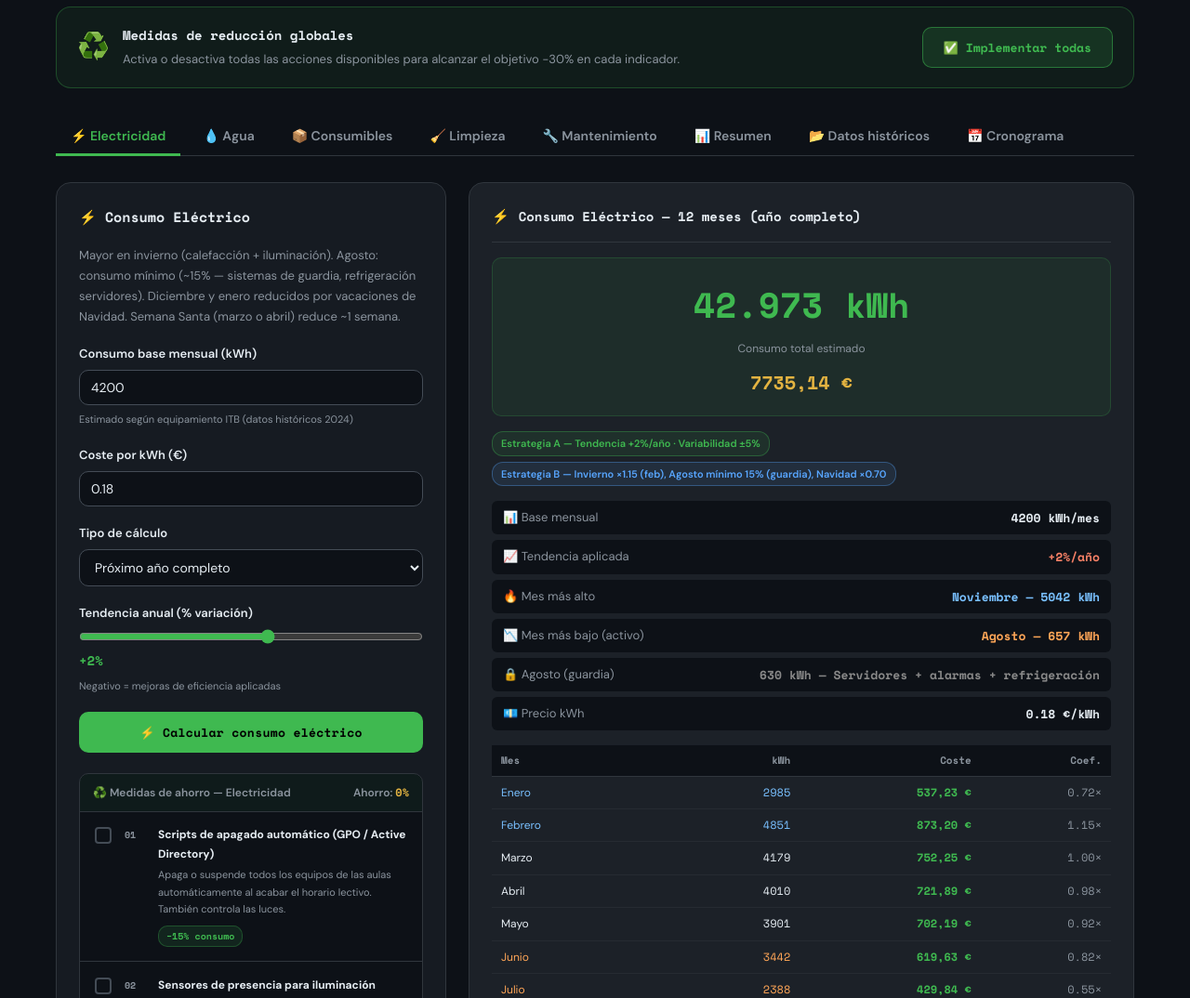
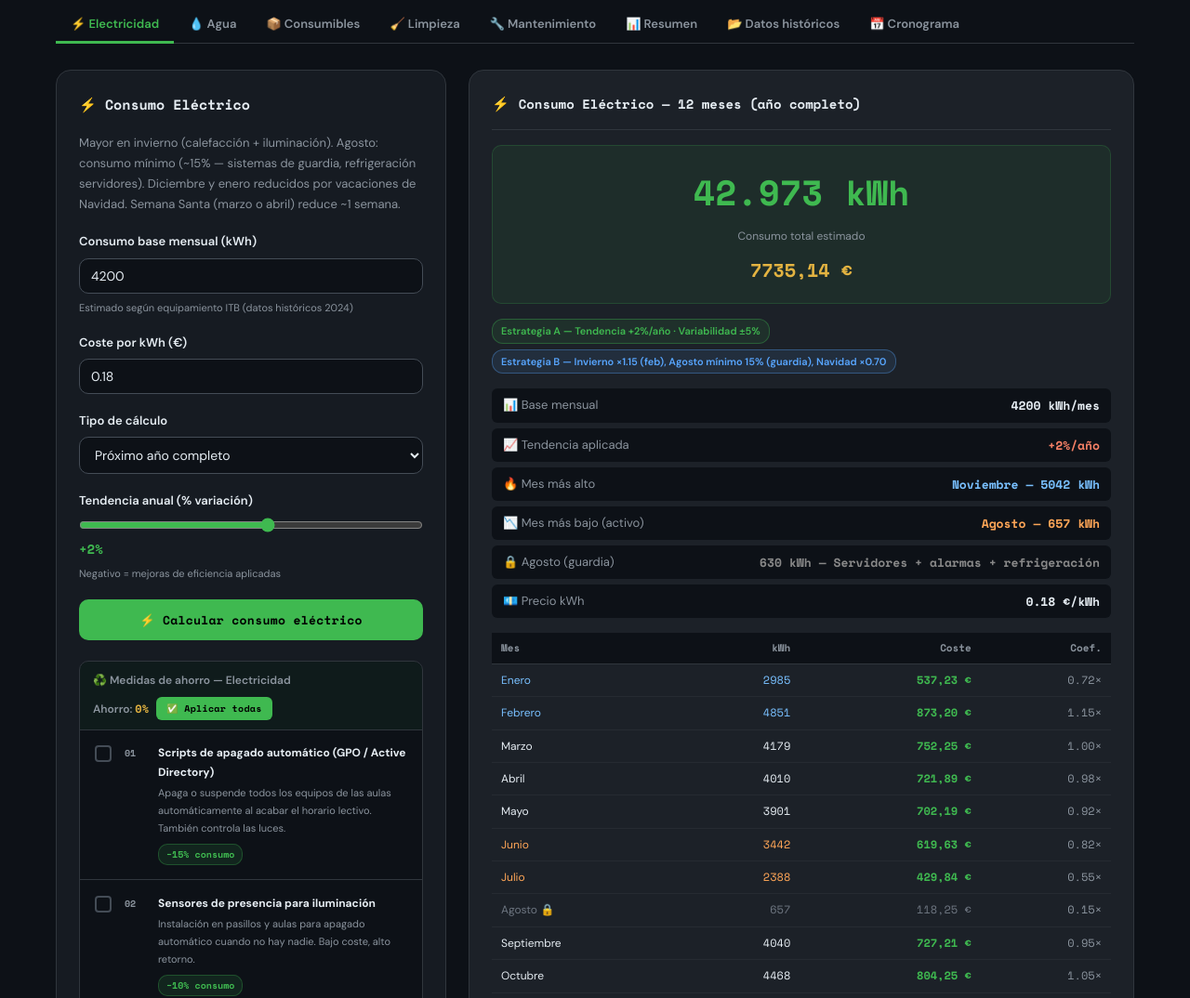
Before and after one commit to ITB2526-FranMendoza/TA08-G8-mendozaFran-mateosRuben, a plain HTML site: page index.html in a window 1280 px wide. Shown: the part 840-1914 px from the top of the page at 93% size. Drawn offline with nearby package versions, Linux system fonts and the light colour scheme.

Commit message:
Ficheros Finalizados

```diff
--- a/app.js
+++ b/app.js
@@ -273,7 +273,33 @@ function actualizarResumenGlobal() {
   });
   document.getElementById('sum-total').textContent = total > 0 ? fmtEur(total) : '—';
   if (values.length > 0) {
-    crearChart('chart-resumen', labels, [{ label:'Coste estimado (€)', data:values, backgroundColor:colors, borderRadius:8, borderSkipped:false }], 'bar', '€');
+    if (charts['chart-resumen']) charts['chart-resumen'].destroy();
+    const ctx = document.getElementById('chart-resumen')?.getContext('2d');
+    if (ctx) {
+      charts['chart-resumen'] = new Chart(ctx, {
+        type: 'bar',
+        data: { labels, datasets: [{ label:'Coste estimado (€)', data:values, backgroundColor:colors, borderRadius:10, borderSkipped:false }] },
+        options: {
+          maintainAspectRatio: false,
+          responsive: true,
+          plugins: {
+            legend: { display: false },
+            tooltip: {
+              backgroundColor: '#161b22', borderColor: '#30363d', borderWidth: 1,
+              titleColor: '#e6edf3', bodyColor: '#8b949e',
+              callbacks: {
+                label: c => ' ' + c.parsed.y.toLocaleString('es-ES', {minimumFractionDigits:2, maximumFractionDigits:2}) + ' €'
+              }
+            }
+          },
+          scales: {
+            x: { grid: { color: 'rgba(48,54,61,0.5)' }, ticks: { color: '#8b949e', font: { family: 'DM Sans', size: 13 } } },
+            y: { grid: { color: 'rgba(48,54,61,0.5)' }, ticks: { color: '#8b949e', font: { family: 'DM Sans', size: 12 },
+              callback: v => v.toLocaleString('es-ES') + ' €' } }
+          }
+        }
+      });
+    }
   }
   // Actualizar proyección cronograma si ya existe la función
   if (typeof crearChartCronograma === 'function') setTimeout(crearChartCronograma, 50);
@@ -360,7 +386,30 @@ function quitarTodas() {
 
 
 // ─────────────────────────────────────────
-// CÁLCULOS 1 y 2 — ELECTRICIDAD
+// APLICAR / QUITAR POR APARTADO
+// ─────────────────────────────────────────
+function aplicarSeccion(indicador) {
+  const ids = Object.keys(AHORROS[indicador]);
+  ids.forEach(id => { const el = document.getElementById(id); if (el) el.checked = true; });
+  aplicarAhorro(indicador);
+  const btnA = document.getElementById(`btn-apply-${indicador}`);
+  const btnR = document.getElementById(`btn-remove-${indicador}`);
+  if (btnA) btnA.style.display = 'none';
+  if (btnR) btnR.style.display = 'inline-flex';
+}
+
+function quitarSeccion(indicador) {
+  const ids = Object.keys(AHORROS[indicador]);
+  ids.forEach(id => { const el = document.getElementById(id); if (el) el.checked = false; });
+  aplicarAhorro(indicador);
+  const btnA = document.getElementById(`btn-apply-${indicador}`);
+  const btnR = document.getElementById(`btn-remove-${indicador}`);
+  if (btnA) btnA.style.display = 'inline-flex';
+  if (btnR) btnR.style.display = 'none';
+}
+
+
+
 // ─────────────────────────────────────────
 function calcularElectricidad() {
   const base     = parseFloat(document.getElementById('elec-base').value)   || 4200;
--- a/index.html
+++ b/index.html
@@ -44,20 +44,11 @@
       <h2 class="section-title">Calcula el consumo del ITB</h2>
       <p class="section-desc">Selecciona el indicador y el período. La calculadora aplica <strong>estacionalidad real</strong>, <strong>tendencias temporales</strong> y <strong>variabilidad mensual</strong> basadas en los datos históricos ITB 2024.</p>
 
-      <div class="global-apply-bar">
-        <div class="global-apply-info">
-          <span class="global-apply-icon">♻️</span>
-          <div>
-            <strong>Medidas de reducción globales</strong>
-            <p>Activa o desactiva todas las acciones disponibles para alcanzar el objetivo −30% en cada indicador.</p>
-          </div>
-        </div>
-        <div class="global-apply-btns">
-          <button class="btn-apply-all" id="btn-apply-all" onclick="aplicarTodas()">✅ Implementar todas</button>
-          <button class="btn-remove-all" id="btn-remove-all" onclick="quitarTodas()" style="display:none">❌ Quitar todas</button>
-        </div>
-      </div>
-
+      <div class="tab-bar-wrapper">
+        <p class="tab-scroll-hint">
+          <svg width="14" height="14" viewBox="0 0 24 24" fill="none" stroke="currentColor" stroke-width="2"><path d="M5 12h14M12 5l7 7-7 7"/></svg>
+          Desliza para ver todos los apartados
+        </p>
         <div class="tab-bar">
           <button class="tab-btn active" data-tab="elec">⚡ Electricidad</button>
           <button class="tab-btn" data-tab="agua">💧 Agua</button>
@@ -67,6 +58,7 @@
           <button class="tab-btn" data-tab="resumen">📊 Resumen</button>
           <button class="tab-btn" data-tab="historico">📂 Datos históricos</button>
           <button class="tab-btn" data-tab="cronograma">📅 Cronograma</button>
+        </div>
       </div>
 
       <!-- ELECTRICIDAD -->
@@ -110,7 +102,11 @@
             <div class="inline-reduction">
               <div class="inline-red-header">
                 <span>♻️ Medidas de ahorro — Electricidad</span>
+                <div style="display:flex;align-items:center;gap:8px">
                   <span class="red-saving-total" id="elec-saving-display">Ahorro: <strong>0%</strong></span>
+                  <button class="btn-apply-section" id="btn-apply-elec" onclick="aplicarSeccion('elec')">✅ Aplicar todas</button>
+                  <button class="btn-remove-section" id="btn-remove-elec" onclick="quitarSeccion('elec')">❌ Desactivar</button>
+                </div>
               </div>
               <div class="red-actions">
                 <div class="red-action-apply"><div class="action-check-area">
@@ -191,7 +187,11 @@
             <div class="inline-reduction">
               <div class="inline-red-header">
                 <span>♻️ Medidas de ahorro — Agua</span>
+                <div style="display:flex;align-items:center;gap:8px">
                   <span class="red-saving-total" id="agua-saving-display">Ahorro: <strong>0%</strong></span>
+                  <button class="btn-apply-section" id="btn-apply-agua" onclick="aplicarSeccion('agua')">✅ Aplicar todas</button>
+                  <button class="btn-remove-section" id="btn-remove-agua" onclick="quitarSeccion('agua')">❌ Desactivar</button>
+                </div>
               </div>
               <div class="red-actions">
                 <div class="red-action-apply"><div class="action-check-area">
@@ -267,7 +267,11 @@
             <div class="inline-reduction">
               <div class="inline-red-header">
                 <span>♻️ Medidas de ahorro — Consumibles</span>
+                <div style="display:flex;align-items:center;gap:8px">
                   <span class="red-saving-total" id="cons-saving-display">Ahorro: <strong>0%</strong></span>
+                  <button class="btn-apply-section" id="btn-apply-cons" onclick="aplicarSeccion('cons')">✅ Aplicar todas</button>
+                  <button class="btn-remove-section" id="btn-remove-cons" onclick="quitarSeccion('cons')">❌ Desactivar</button>
+                </div>
               </div>
               <div class="red-actions">
                 <div class="red-action-apply"><div class="action-check-area">
@@ -345,7 +349,11 @@
             <div class="inline-reduction">
               <div class="inline-red-header">
                 <span>♻️ Medidas de ahorro — Limpieza</span>
+                <div style="display:flex;align-items:center;gap:8px">
                   <span class="red-saving-total" id="limp-saving-display">Ahorro: <strong>0%</strong></span>
+                  <button class="btn-apply-section" id="btn-apply-limp" onclick="aplicarSeccion('limp')">✅ Aplicar todas</button>
+                  <button class="btn-remove-section" id="btn-remove-limp" onclick="quitarSeccion('limp')">❌ Desactivar</button>
+                </div>
               </div>
               <div class="red-actions">
                 <div class="red-action-apply"><div class="action-check-area">
@@ -433,7 +441,7 @@
           <p>Los valores se actualizan automáticamente al calcular cada indicador. El resumen refleja el año completo con estacionalidad real.</p>
         </div>
         <div class="chart-wrapper" style="margin-top:24px">
-          <canvas id="chart-resumen" height="100"></canvas>
+          <canvas id="chart-resumen" class="resumen-chart-big"></canvas>
         </div>
         <div class="summary-cards" id="summary-cards">
           <div class="sum-card"><span class="sum-icon">⚡</span><span class="sum-label">Electricidad/año</span><span class="sum-val" id="sum-elec">—</span></div>
--- a/style.css
+++ b/style.css
@@ -77,41 +77,65 @@ input, select, button { font-family: var(--font-body); }
 .section-title { font-family: var(--font-mono); font-size: clamp(22px,3vw,34px); font-weight: 700; margin-bottom: 12px; }
 .section-desc { font-size: 15px; color: var(--text-muted); max-width: 680px; margin-bottom: 40px; }
 
-/* ── Botón global aplicar todas ── */
-.global-apply-bar {
-  display: flex; align-items: center; gap: 20px; flex-wrap: wrap;
-  background: rgba(63,185,80,.07); border: 1px solid rgba(63,185,80,.3);
-  border-radius: var(--radius-lg); padding: 18px 22px; margin-bottom: 32px;
+/* ── Botón global aplicar todas — eliminado, ahora es por apartado ── */
+.global-apply-bar { display: none; }
+
+/* ── Tab bar con scroll horizontal y fade indicator ── */
+.tab-bar-wrapper {
+  position: relative;
+  margin-bottom: 28px;
 }
-.global-apply-info { display: flex; align-items: flex-start; gap: 14px; flex: 1; }
-.global-apply-icon { font-size: 28px; flex-shrink: 0; }
-.global-apply-info strong { font-size: 14px; font-family: var(--font-mono); display: block; margin-bottom: 4px; }
-.global-apply-info p { font-size: 13px; color: var(--text-muted); margin: 0; }
-.btn-apply-all {
-  background: rgba(63,185,80,.15); color: var(--accent);
-  border: 1.5px solid rgba(63,185,80,.5);
-  border-radius: var(--radius); padding: 11px 22px;
-  font-family: var(--font-mono); font-size: 13px; font-weight: 700;
-  cursor: pointer; transition: all .2s; white-space: nowrap;
+/* Fade derecho que indica que hay más contenido */
+.tab-bar-wrapper::after {
+  content: '';
+  position: absolute;
+  right: 0; top: 0; bottom: 1px;
+  width: 60px;
+  background: linear-gradient(to right, transparent, var(--bg));
+  pointer-events: none;
+  z-index: 2;
 }
-.btn-apply-all:hover { background: var(--accent); color: #000; border-color: var(--accent); }
+/* Indicador de scroll */
+.tab-scroll-hint {
+  display: flex;
+  align-items: center;
+  gap: 5px;
+  font-size: 11px;
+  color: var(--text-muted);
+  margin-bottom: 6px;
+  font-family: var(--font-mono);
+  opacity: .7;
+}
+.tab-scroll-hint svg { flex-shrink: 0; }
 
-/* ── Data cards (históricos) ── */
-.data-grid { display: grid; grid-template-columns: repeat(auto-fit, minmax(240px, 1fr)); gap: 16px; }
-.data-card { background: var(--bg); border: 1px solid var(--border); border-radius: var(--radius-lg); padding: 22px; transition: border-color .25s, transform .2s; }
-.data-card:hover { border-color: var(--accent); transform: translateY(-3px); }
-.data-card-icon { font-size: 28px; margin-bottom: 10px; }
-.data-card h3 { font-family: var(--font-mono); font-size: 14px; margin-bottom: 14px; }
-.data-card ul { display: flex; flex-direction: column; gap: 8px; margin-bottom: 14px; }
-.data-card li { display: flex; justify-content: space-between; align-items: flex-start; font-size: 13px; gap: 8px; }
-.data-card li span { color: var(--text-muted); flex: 1; }
-.data-card li strong { color: var(--accent2); white-space: nowrap; }
-.data-note { font-size: 12px; background: rgba(63,185,80,.1); border-left: 3px solid var(--accent); padding: 7px 10px; border-radius: 4px; }
+.tab-bar {
+  display: flex;
+  gap: 0;
+  flex-wrap: nowrap;
+  overflow-x: auto;
+  -webkit-overflow-scrolling: touch;
+  scrollbar-width: none;
+  border-bottom: 1px solid var(--border);
+  padding-bottom: 0;
+  scroll-behavior: smooth;
+}
+.tab-bar::-webkit-scrollbar { display: none; }
 
-/* ── Tab bar ── */
-.tab-bar { display: flex; gap: 8px; flex-wrap: wrap; margin-bottom: 28px; border-bottom: 1px solid var(--border); padding-bottom: 0; }
-.tab-btn { background: transparent; border: none; border-bottom: 3px solid transparent; color: var(--text-muted); font-size: 14px; font-weight: 600; padding: 10px 16px; cursor: pointer; transition: all .2s; margin-bottom: -1px; }
-.tab-btn:hover { color: var(--text); }
+.tab-btn {
+  background: transparent;
+  border: none;
+  border-bottom: 3px solid transparent;
+  color: var(--text-muted);
+  font-size: 13px;
+  font-weight: 600;
+  padding: 10px 16px;
+  cursor: pointer;
+  transition: all .2s;
+  margin-bottom: -1px;
+  white-space: nowrap;
+  flex-shrink: 0;
+}
+.tab-btn:hover { color: var(--text); background: rgba(255,255,255,.03); }
 .tab-btn.active { color: var(--accent); border-bottom-color: var(--accent); }
 .tab-panel { display: none; }
 .tab-panel.active { display: block; }
@@ -143,13 +167,39 @@ input, select, button { font-family: var(--font-body); }
   margin-top: 4px;
 }
 .inline-red-header {
-  display: flex; align-items: center; justify-content: space-between;
+  display: flex; align-items: center; justify-content: space-between; flex-wrap: wrap; gap: 8px;
   padding: 10px 14px;
   background: rgba(63,185,80,.06);
   border-bottom: 1px solid var(--border);
   font-size: 12px; font-weight: 600; color: var(--text-muted);
 }
 .inline-red-header .red-saving-total { font-size: 12px; }
+
+/* Botones por apartado — aplicar / desactivar este grupo */
+.btn-apply-section {
+  display: inline-flex; align-items: center; gap: 5px;
+  background: var(--accent); color: #000;
+  border: none; border-radius: 6px;
+  padding: 5px 11px;
+  font-family: var(--font-mono); font-size: 10px; font-weight: 700;
+  cursor: pointer; transition: all .2s; white-space: nowrap;
+  letter-spacing: .3px;
+}
+.btn-apply-section:hover { background: #5cd96a; transform: translateY(-1px); }
+.btn-remove-section {
+  display: none; align-items: center; gap: 5px;
+  background: rgba(247,129,102,.15); color: var(--accent3);
+  border: 1px solid rgba(247,129,102,.4); border-radius: 6px;
+  padding: 5px 11px;
+  font-family: var(--font-mono); font-size: 10px; font-weight: 700;
+  cursor: pointer; transition: all .2s; white-space: nowrap;
+}
+.btn-remove-section:hover { background: var(--accent3); color: #000; border-color: var(--accent3); }
+
+/* Resumen global — canvas más grande */
+.resumen-chart-big { height: 340px !important; }
+@media (max-width: 768px) { .resumen-chart-big { height: 260px !important; } }
+@media (max-width: 480px) { .resumen-chart-big { height: 200px !important; } }
 
 /* ── Results box ── */
 .calc-results { background: var(--bg-card2); border: 1px solid var(--border); border-radius: var(--radius-lg); padding: 24px; min-height: 300px; display: flex; align-items: stretch; }
@@ -290,9 +340,17 @@ input, select, button { font-family: var(--font-body); }
 ::-webkit-scrollbar-thumb { background: var(--border-light); border-radius: 4px; }
 ::-webkit-scrollbar-thumb:hover { background: var(--accent); }
 
-/* ══════════════════════════════════════════
-   RESPONSIVE — Breakpoints completos
-   ══════════════════════════════════════════ */
+/* ── Tab scroll hint — solo visible cuando las tabs no caben ── */
+.tab-scroll-hint { display: none; }
+@media (max-width: 900px) {
+  .tab-scroll-hint { display: flex; }
+  .tab-bar-wrapper::after { display: block; }
+}
+@media (min-width: 901px) {
+  .tab-bar-wrapper::after { display: none; }
+  .tab-bar { flex-wrap: wrap; overflow-x: visible; }
+  .tab-btn { font-size: 13px; }
+}
 
 /* ── Tablet grande / laptop pequeño (≤ 1024px) ── */
 @media (max-width: 1024px) {
```
Lines whose indentation alone changed are shown as unchanged.
